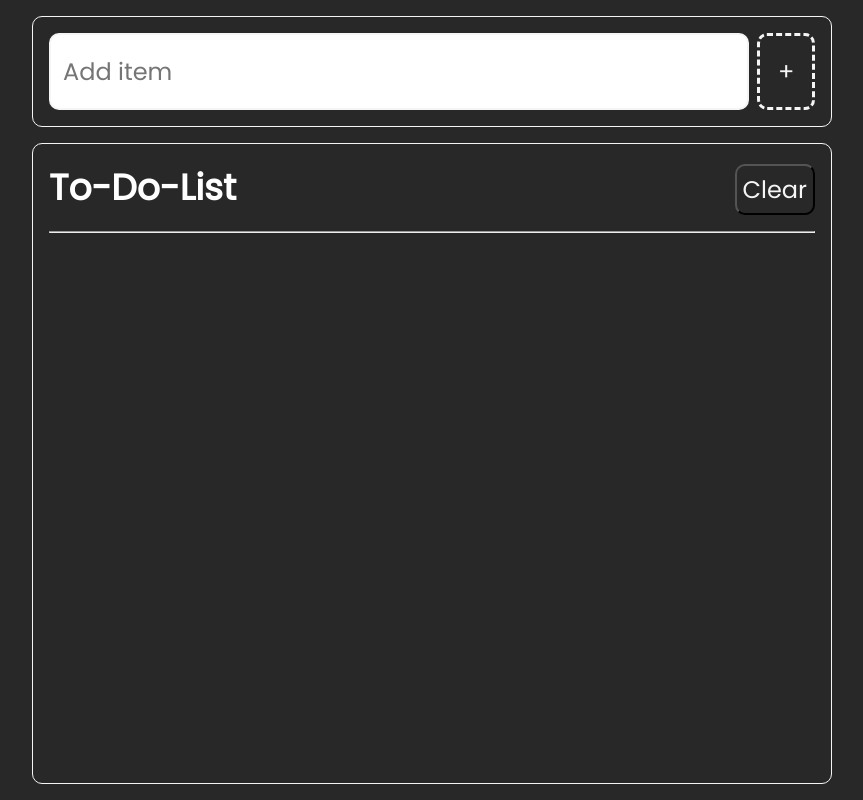
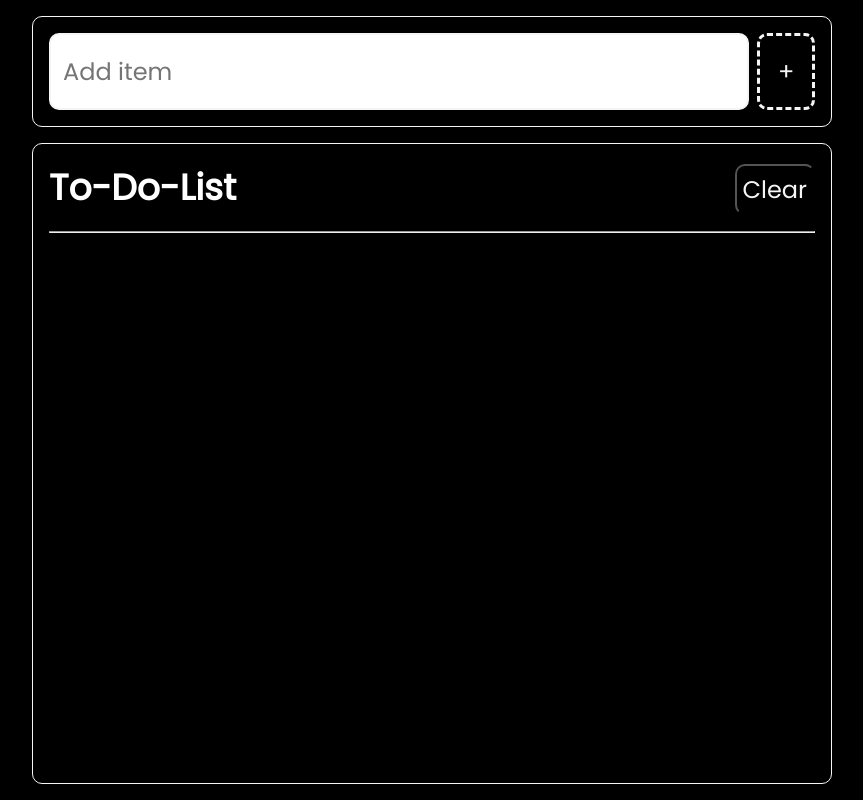
Before and after one commit to Prasad-D-Ware/to-do-list, a website built with Vite: page index.html in a window 1280 px wide. Shown: the whole page, without its empty margins (208-1071 px from the left). Built offline with nearby package versions, Linux system fonts and the light colour scheme.

Commit message:
fix:background color changed

```diff
--- a/src/css/style.css
+++ b/src/css/style.css
@@ -22,7 +22,7 @@ html {
 
 body {
   min-height: 100vh;
-  background-color: rgb(41, 40, 40);
+  background-color: rgb(0, 0, 0);
   color: #fff;
   padding: 1rem;
   display: flex;
```
